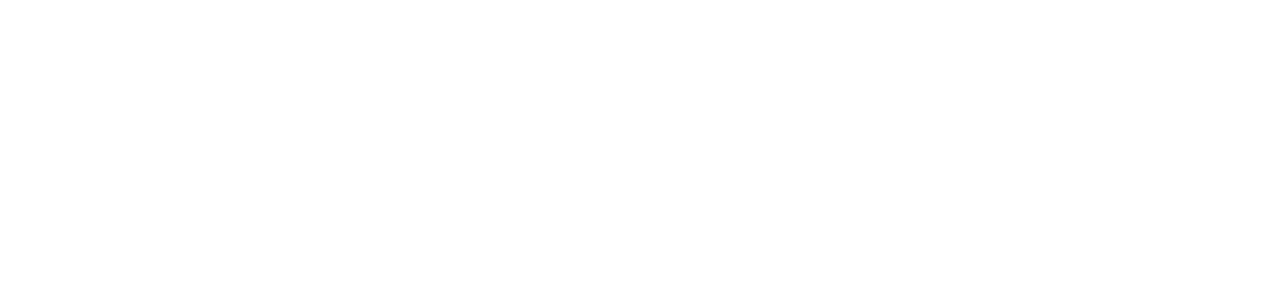
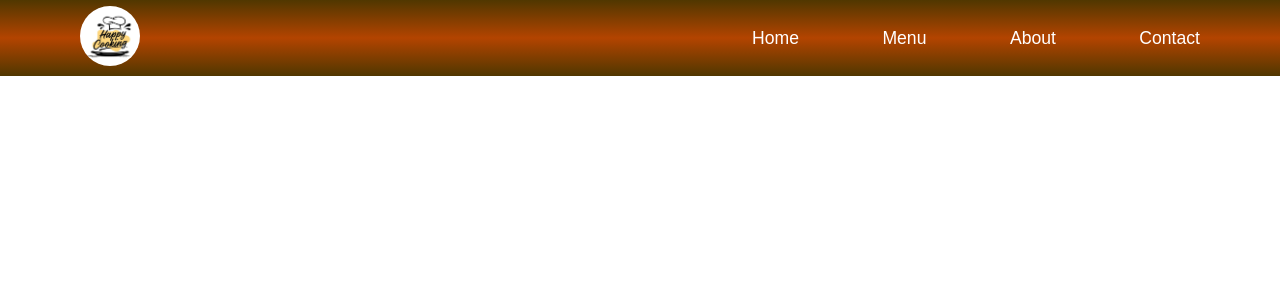
Before and after one commit to Ziba-Hemmati/ReactRouterDom, a React (Vite) app in the folder vite-project/: page / in a window 1280 px wide. Shown: the top 300 px of the page. Built offline with nearby package versions, Linux system fonts and the light colour scheme.

Commit message:
feat: header added

```diff
--- a/vite-project/src/App.jsx
+++ b/vite-project/src/App.jsx
@@ -1,7 +1,15 @@
 import { useState } from "react";
+import Header from "./components/Header";
+import "./styles/main.css";
 
 function App() {
-  return <></>;
+  return (
+    <>
+      <div className="container">
+        <Header />
+      </div>
+    </>
+  );
 }
 
 export default App;
--- /dev/null
+++ b/vite-project/src/components/Header.jsx
@@ -0,0 +1,32 @@
+import { Link } from "react-router-dom";
+import "../styles/header.css";
+
+const Header = () => {
+  return (
+    <div>
+      <nav className="header-container">
+        <div>
+          <img src="../../public/images/logo.jpg" className="header__logo" />
+        </div>
+        <div className="header__list">
+          <ul>
+            <li>
+              <Link to={"/"} className="link">Home</Link>
+            </li>
+            <li>
+              <Link to={"/menu"} className="link">Menu</Link>
+            </li>
+            <li>
+              <Link to={"/about"} className="link">About</Link>
+            </li>
+            <li>
+              <Link to={"/contact"} className="link">Contact</Link>
+            </li>
+          </ul>
+        </div>
+      </nav>
+    </div>
+  );
+};
+
+export default Header;
--- a/vite-project/src/main.jsx
+++ b/vite-project/src/main.jsx
@@ -1,9 +1,12 @@
-import React from 'react'
-import ReactDOM from 'react-dom/client'
-import App from './App.jsx'
+import React from "react";
+import ReactDOM from "react-dom/client";
+import App from "./App.jsx";
+import { BrowserRouter } from "react-router-dom";
 
-ReactDOM.createRoot(document.getElementById('root')).render(
+ReactDOM.createRoot(document.getElementById("root")).render(
   <React.StrictMode>
-    <App />
-  </React.StrictMode>,
-)
+    <BrowserRouter>
+      <App />
+    </BrowserRouter>
+  </React.StrictMode>
+);
--- /dev/null
+++ b/vite-project/src/styles/header.css
@@ -0,0 +1,25 @@
+.header-container {
+  display: flex;
+  justify-content: space-between;
+  align-items: center;
+  padding: 6px 80px;
+  background-image: linear-gradient(#503700, #b34400, #503700);
+}
+.header__logo {
+  width: 60px;
+  border-radius: 50%;
+}
+
+.header__list {
+  width: 40%;
+}
+.header__list ul {
+  display: flex;
+  justify-content: space-between;
+  list-style: none;
+}
+.link {
+  text-decoration: none;
+  color: #fff;
+  font-size: 1.1rem;
+}
--- /dev/null
+++ b/vite-project/src/styles/main.css
@@ -0,0 +1,8 @@
+* {
+  padding: 0;
+  margin: 0;
+  box-sizing: border-box;
+}
+.container {
+  font-family: sans-serif;
+}
```
Also changed, not shown: vite-project/public/images/logo.jpg (added).
